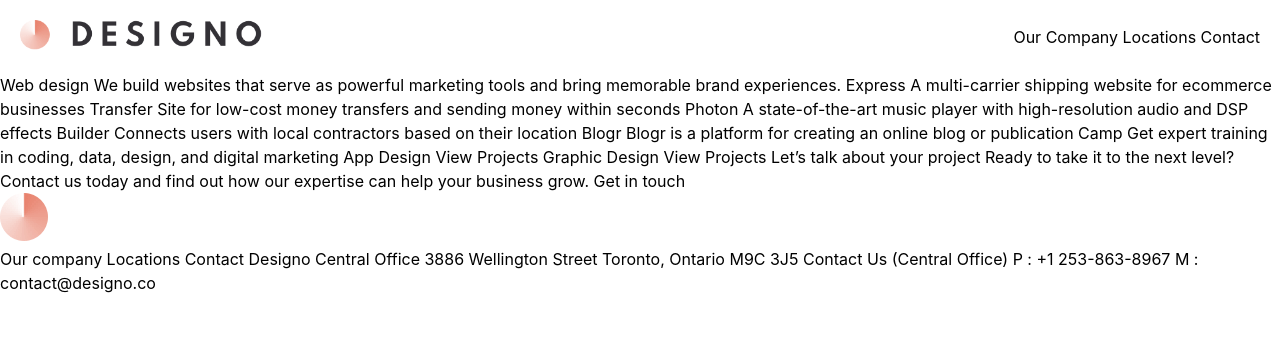
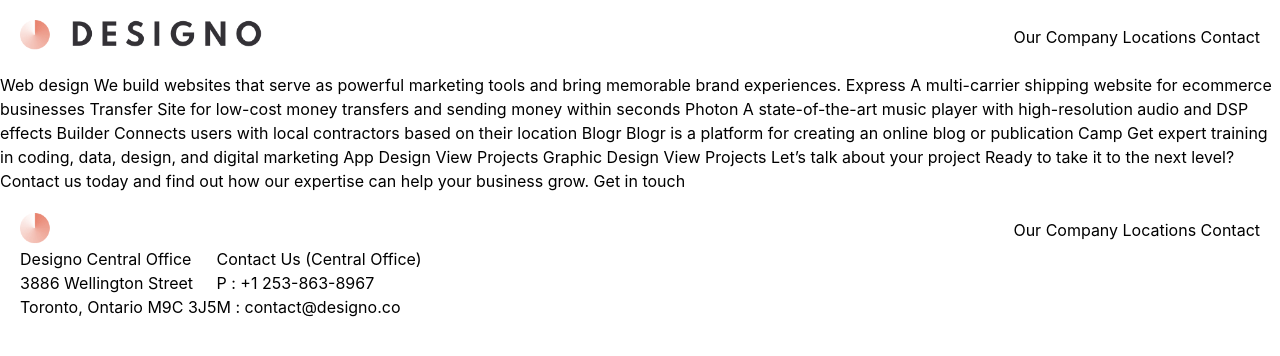
Before and after one commit to thomasgilmore/designo-multi-page-website, a React (Create React App) app: page /web-design in a window 1280 px wide. Shown: the top 356 px of the page. Built offline with nearby package versions, Linux system fonts and the light colour scheme.

Commit message:
working on Footer.js

```diff
--- a/src/Components/Footer.js
+++ b/src/Components/Footer.js
@@ -3,19 +3,26 @@
 
 export default function Footer() {
   return (
-    <div>
-    <img src={logoLight} alt="Designo Logo" />
-    Our company
-    Locations
-    Contact
+    <div className='m-5'>
+      <div className='flex justify-between items-center'>
+      <img src={logoLight} style={{ width: 250 }} alt="Designo Logo" />
+      Our Company
+      Locations
+      Contact
+      </div>
 
-    Designo Central Office
-    3886 Wellington Street
-    Toronto, Ontario M9C 3J5
-
-    Contact Us (Central Office)
-    P : +1 253-863-8967
-    M : contact@designo.co
+      <div className='flex'>
+        <div className='flex flex-col'>
+          <span>Designo Central Office</span>
+          <span>3886 Wellington Street</span>
+          <span>Toronto, Ontario M9C 3J5</span>
+        </div>
+        <div className='flex flex-col'>
+          <span>Contact Us (Central Office)</span>
+          <span>P : +1 253-863-8967</span>
+          <span>M : contact@designo.co</span>
+        </div>
+      </div>
     </div>
   )
 }
```
